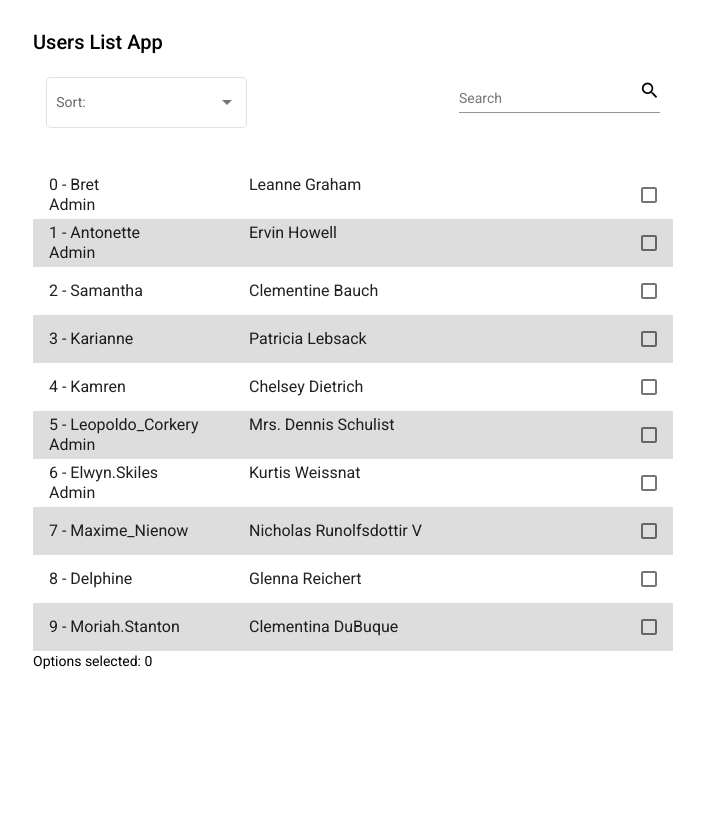
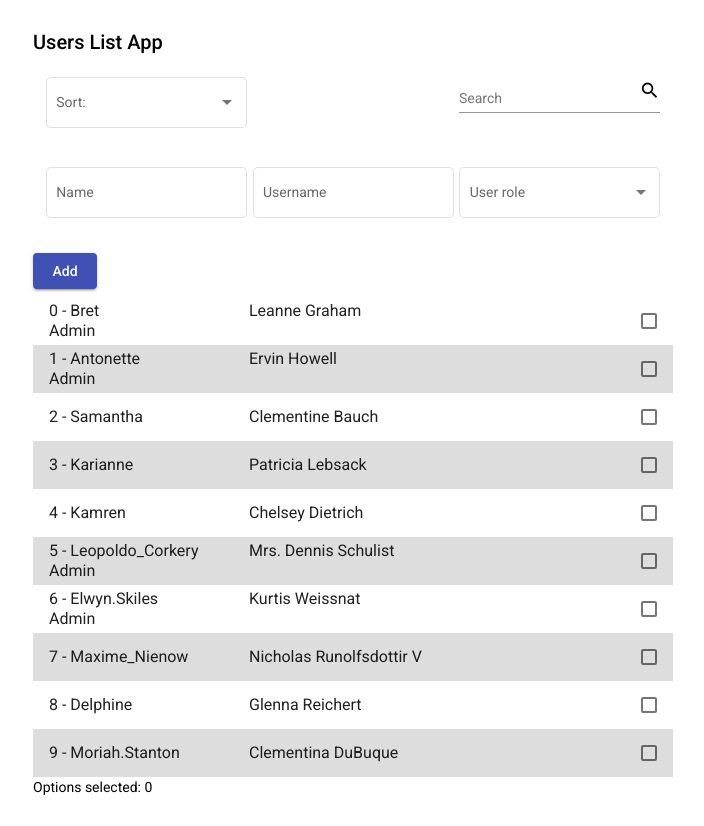
Before and after one commit to vitaliy-fedyay/users-list-angular, an Angular app: page / in a window 1280 px wide. Shown: the whole page, without its empty margins (287-991 px from the left). Built offline with nearby package versions, Linux system fonts and the light colour scheme.

Commit message:
added functional for create user

```diff
--- a/src/app/users-list/users-list.component.html
+++ b/src/app/users-list/users-list.component.html
@@ -14,12 +14,35 @@
   </mat-form-field>
 </div>
 
+<div class="line">
+  <mat-form-field class="line__line__item" appearance="outline">
+    <mat-label>Name</mat-label>
+    <input matInput placeholder="Name" [(ngModel)]="name">
+  </mat-form-field>
+
+  <mat-form-field class="line__line__item" appearance="outline">
+    <mat-label>Username</mat-label>
+    <input matInput placeholder="Username" [(ngModel)]="username">
+  </mat-form-field>
+
+  <mat-form-field class="line__line__item" appearance="outline">
+    <mat-label>User role</mat-label>
+    <mat-select [(ngModel)]="role">
+      <mat-option value="Admin">Admin</mat-option>
+      <mat-option value="User">User</mat-option>
+    </mat-select>
+  </mat-form-field>
+
+</div>
+
+<button mat-raised-button color="primary" (click)="addUser()">Add</button>
+
 <mat-selection-list #user>
   <mat-list-option *ngFor="let user of usersList; let i = index" [ngClass]="{'grey': i%2}">
     <div>
-      <span class="item">{{i}} - {{user.username}}</span>
-      <span class="item">{{user.name}}</span>
-      <span class="item" *ngIf="user.role === 'Admin'">{{user.role}}</span>
+      <span class="line__item">{{i}} - {{user.username}}</span>
+      <span class="line__item">{{user.name}}</span>
+      <span class="line__item" *ngIf="user.role === 'Admin'">{{user.role}}</span>
     </div>
   </mat-list-option>
 </mat-selection-list>
--- a/src/app/users-list/users-list.component.scss
+++ b/src/app/users-list/users-list.component.scss
@@ -1,4 +1,4 @@
-.item {
+.line__item {
   width: 200px;
   display: inline-block;
 }
--- a/src/app/users-list/users-list.component.ts
+++ b/src/app/users-list/users-list.component.ts
@@ -10,6 +10,10 @@
 export class UsersListComponent implements OnInit {
 
   usersList: User[] = [];
+  name: string;
+  username: string;
+  role: string;
+
   constructor(public usersServise: UsersService) { }
 
   ngOnInit(): void {
@@ -24,4 +28,15 @@
     return this.usersList = this.usersServise.userSort(value);
   }
 
+  addUser() {
+    this.usersServise.addUser({
+      id: 1,
+      name: this.name,
+      username: this.username,
+      email: '',
+      role: this.role,
+      phone: '',
+      website: ''
+    })
+  }
 }
--- a/src/app/users.service.ts
+++ b/src/app/users.service.ts
@@ -117,4 +117,8 @@
     const direction = !!parseInt(value, 10) ? -1 : 1;
     return this.usersList.sort((a, b) => direction * (a.username > b.username ? 1 : -1));
   }
+
+  addUser(user: User) {
+    this.usersList.unshift(user)
+  }
 }
```
